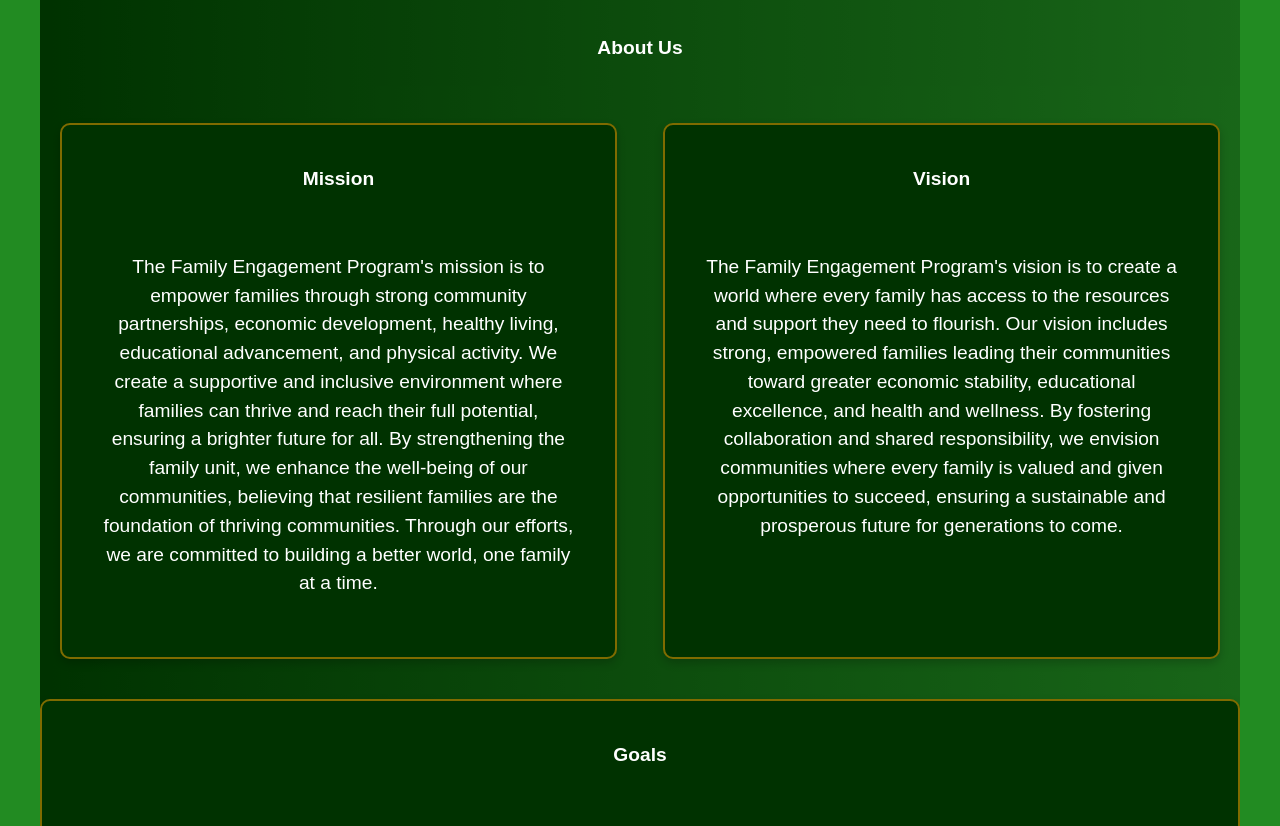
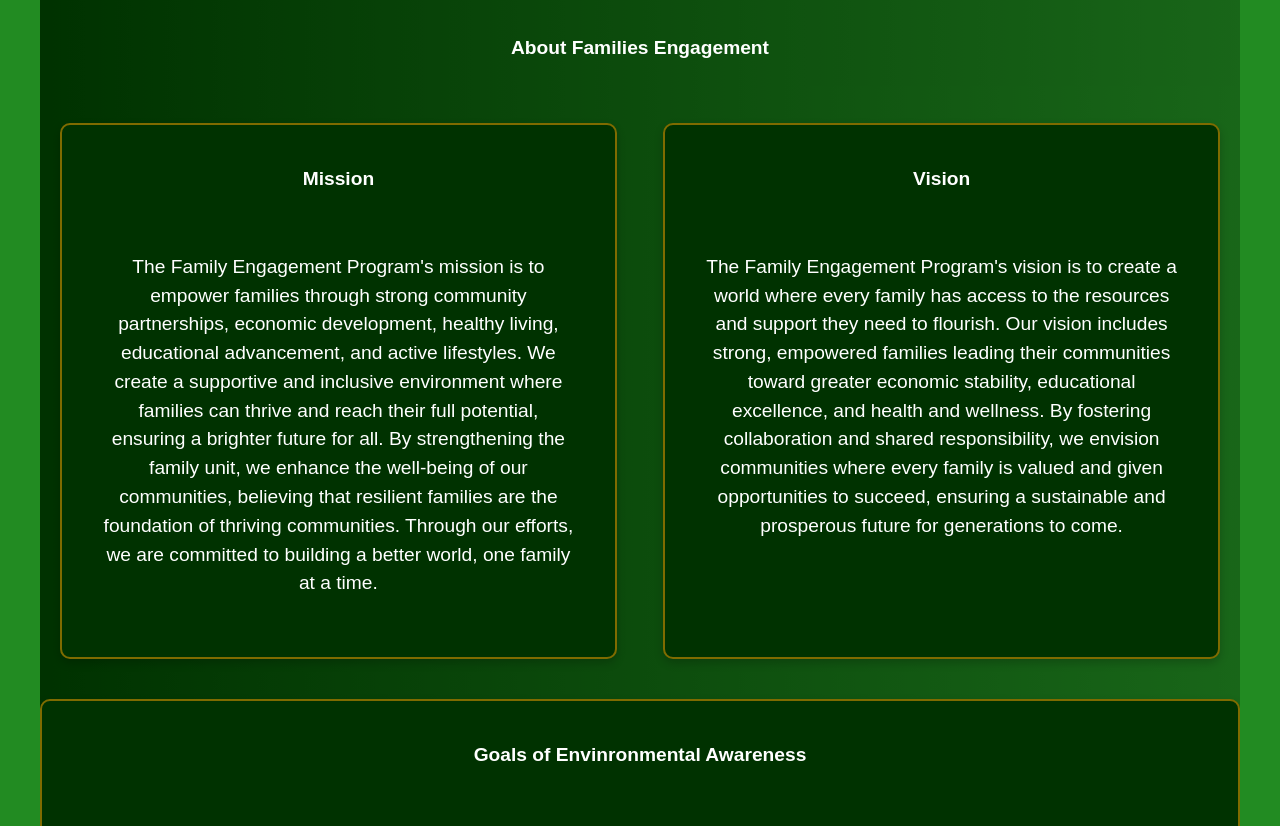
Before and after one commit to FamilyEngagementProgramINC/Familyengagementprogram-INC., a plain HTML site: page index.html in a window 1280 px wide. Shown: the part 759-1585 px from the top of the page. Drawn offline with Linux system fonts and the light colour scheme.

Commit message:
Update index.html

```diff
--- a/index.html
+++ b/index.html
@@ -693,11 +693,11 @@ section#about ul {
             <p>Environmental Awareness Campaign</p>
         </div>
     </div>
-    <h2>About Us</h2>
+    <h2>About Families Engagement</h2>
     <div class="mission-vision-container">
         <div class="box mission">
             <h3>Mission</h3>
-            <p>The Family Engagement Program's mission is to empower families through strong community partnerships, economic development, healthy living, educational advancement, and physical activity. We create a supportive and inclusive environment where families can thrive and reach their full potential, ensuring a brighter future for all. By strengthening the family unit, we enhance the well-being of our communities, believing that resilient families are the foundation of thriving communities. Through our efforts, we are committed to building a better world, one family at a time.</p>
+            <p>The Family Engagement Program's mission is to empower families through strong community partnerships, economic development, healthy living, educational advancement, and active lifestyles. We create a supportive and inclusive environment where families can thrive and reach their full potential, ensuring a brighter future for all. By strengthening the family unit, we enhance the well-being of our communities, believing that resilient families are the foundation of thriving communities. Through our efforts, we are committed to building a better world, one family at a time.</p>
         </div>
         <div class="box vision">
             <h3>Vision</h3>
@@ -706,7 +706,7 @@ section#about ul {
     </div>
 <div class="box goals">
 
- <h3>Goals</h3>
+ <h3>Goals of Envinronmental Awareness</h3>
            <ul class="leaf-icons">
   <li>Increasing public awareness about the environmental issues affecting society now and in the future. Our program emphasizes youth - the leaders of tomorrow.</li>
   <li>Collaborating with community educators to develop innovative hands-on learning projects in underserved schools focused on mitigating pollution and future climate-change impacts.</li>
@@ -799,7 +799,7 @@ The main stage for the amphitheater was built over the stormwater drain at the s
 </div>
 </div>
                     <div class="carousel-item">
-                        <iframe src="https://drive.google.com/file/d/1muTP2YzFMFOLrwAXY4f3-7xJFxhG75Rc/preview" width="100%" height="400"></iframe><div class="caption">An opening ceremony was held last spring, allowing community members another opportunity to give suggestions for the Environmental Awareness Center.
+                        <iframe src="https://drive.google.com/file/d/1muTP2YzFMFOLrwAXY4f3-7xJFxhG75Rc/preview" width="100%" height="400"></iframe><div class="caption">Community Leaders cut the ribbon.
 </div>
 </div>
                     <div class="carousel-item">
```
